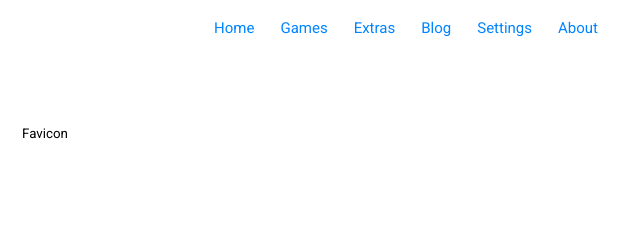
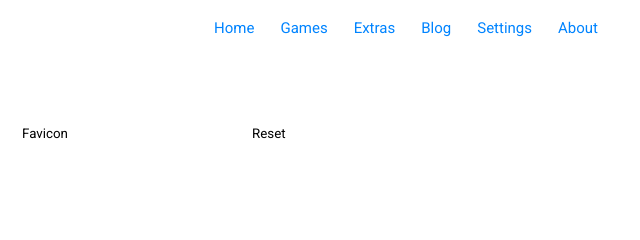
Before and after one commit to celexuser/celexuser.github.io, a plain HTML site: page settings.html in a window 1280 px wide. Shown: the top 240 px of the page, 234-874 px from the left. Drawn offline with Linux system fonts and the light colour scheme; no server answers; a script that the page names is missing.

Commit message:
Update settings.html

```diff
--- a/settings.html
+++ b/settings.html
@@ -45,8 +45,9 @@
 
   <div class="section-title">Tab Cloak</div>
   <div class="buttons">
-    <input id="title" class="input" placeholder="Title" onkeyup="setTitle(this.value)" />
+       <input id="title" class="input" placeholder="Title" onkeyup="setTitle(this.value)" />
     <input id="icon" class="input" placeholder="Favicon" onkeyup="setFavicon(this.value.trim())" />
+    <button class="button" onclick="resetTab()">Reset</button>
   </div>
   <br>
   <p class="section-text">Or choose a readymade cloak:</p>
```
